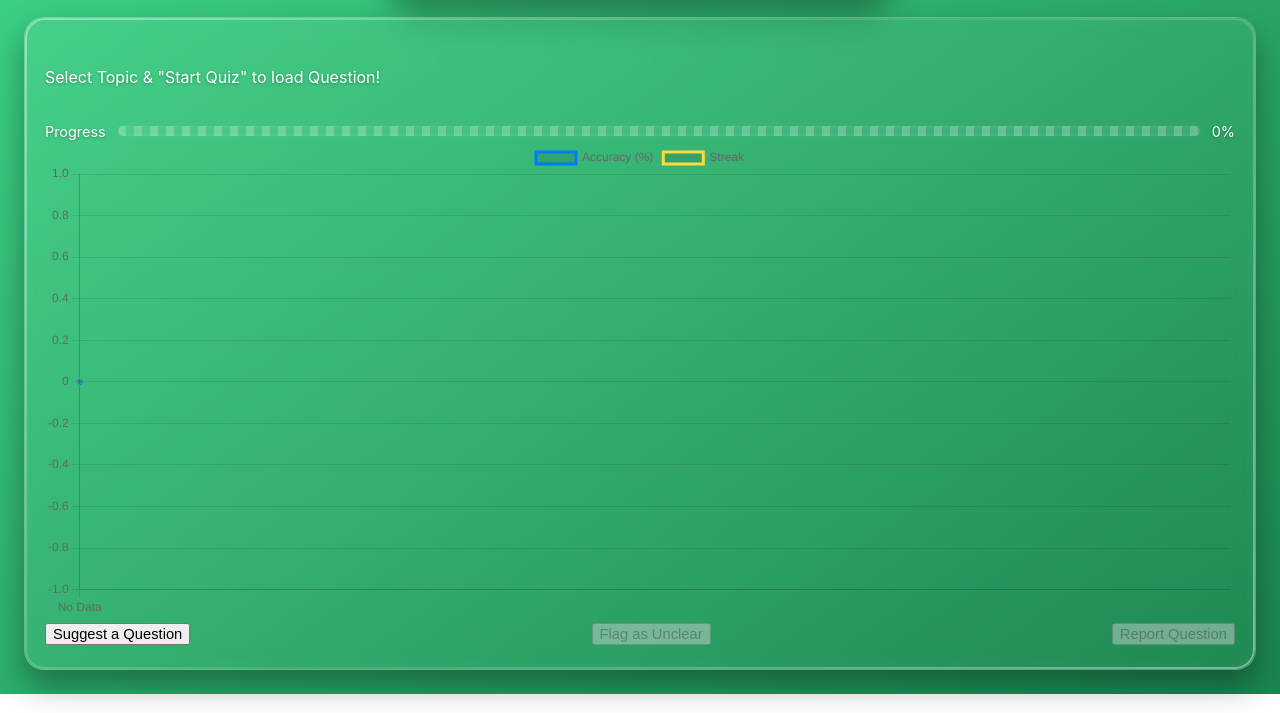
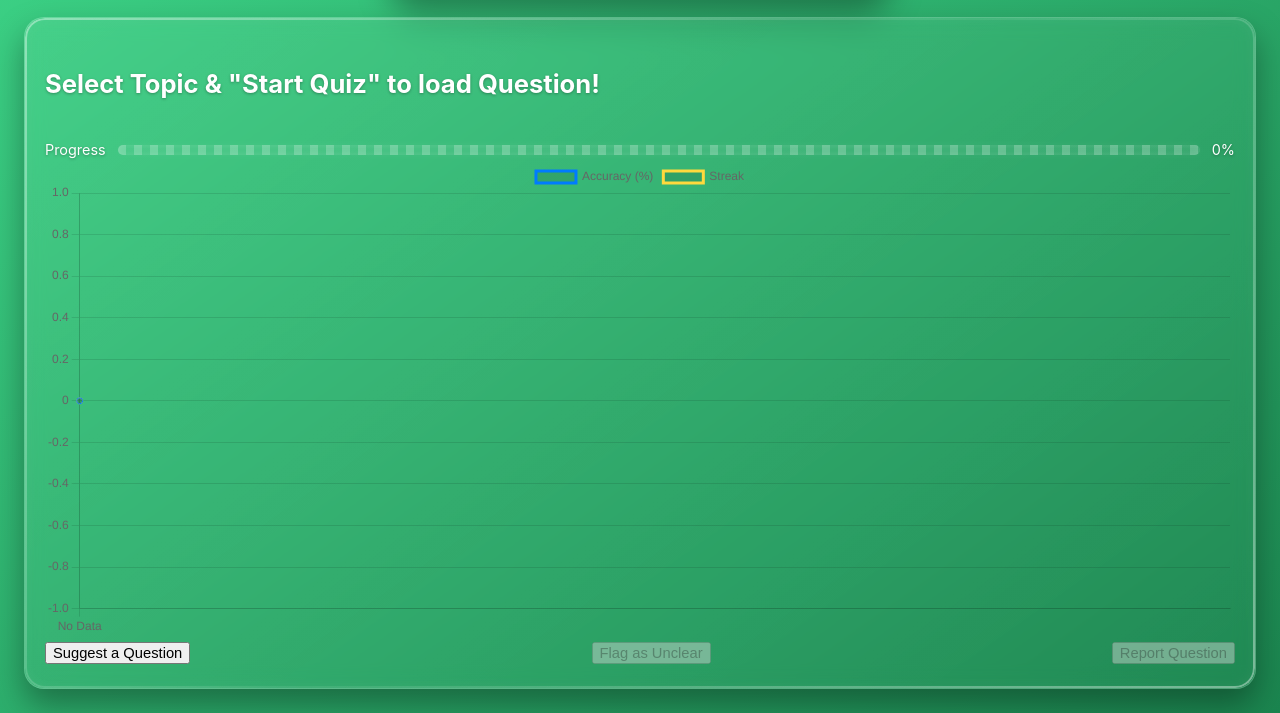
Before and after one commit to Youngjnick/Massage-Therapy-Smart-Study-Pro, a website: page index.html in a window 1280 px wide. Shown: the part 202-915 px from the top of the page. Drawn offline with nearby package versions, Linux system fonts and the light colour scheme.

Commit message:
Update styles.css

```diff
--- a/styles.css
+++ b/styles.css
@@ -830,3 +830,9 @@ select.control[data-topic] {
   font-size: 1rem;
   outline: 2px solid #fff;
 }
+
+.question-text {
+  font-size: 1.6rem;
+  font-weight: 700;
+  margin-bottom: 20px;
+}
```
